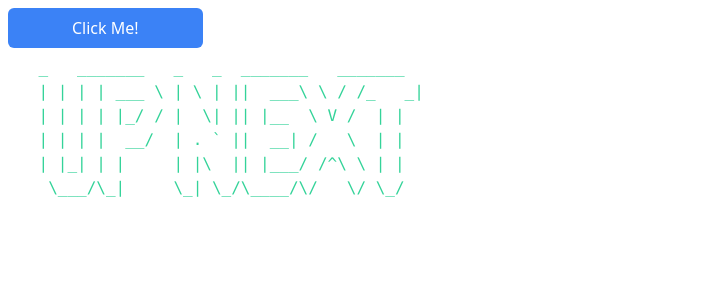
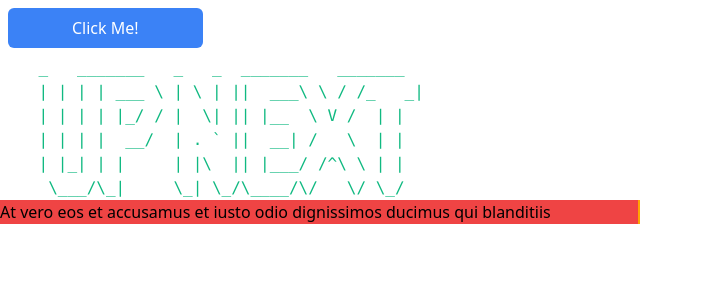
Before and after one commit to Plazmodium/egress, an Angular app: page / in a window 1280 px wide. Shown: the top 300 px of the page, without its empty margins (0-703 px from the left). Built offline with nearby package versions, Linux system fonts and the light colour scheme.

Commit message:
UI: CSS typerwriter

```diff
--- a/src/app/app.component.css
+++ b/src/app/app.component.css
@@ -1,3 +1,24 @@
-.test {
-  font-family: "doom";
+.typewriter {
+  animation: typing 5s steps(100, end), blink-caret 0.75s step-end infinite;
 }
+
+/* The typing effect */
+@keyframes typing {
+  from {
+    width: 0;
+  }
+  to {
+    width: 50%;
+  }
+}
+
+/* The typewriter cursor effect */
+@keyframes blink-caret {
+  from,
+  to {
+    border-color: transparent;
+  }
+  50% {
+    border-color: orange;
+  }
+}
--- a/src/app/app.component.html
+++ b/src/app/app.component.html
@@ -4,7 +4,7 @@
   Click Me!
 </button>
 
-<pre class="text-green-400">
+<pre class="text-green-500">
     _   _______   _   _  _______   _______
     | | | | ___ \ | \ | ||  ___\ \ / /_   _|
     | | | | |_/ / |  \| || |__  \ V /  | |
@@ -12,3 +12,18 @@
     | |_| | |     | |\  || |___/ /^\ \ | |
      \___/\_|     \_| \_/\____/\/   \/ \_/
 </pre>
+
+<div
+  class="
+    w-1/2
+    overflow-hidden
+    border-r-2 border-solid border-orange-500
+    whitespace-nowrap
+    tracking-normal
+    typewriter
+  "
+>
+  <p class="bg-red-500">
+    At vero eos et accusamus et iusto odio dignissimos ducimus qui blanditiis
+  </p>
+</div>
--- a/src/styles.css
+++ b/src/styles.css
@@ -1,4 +1,3 @@
-/* You can add global styles to this file, and also import other style files */
 @import "tailwindcss/base";
 @import "tailwindcss/components";
 @import "tailwindcss/utilities";
--- a/tailwind.config.js
+++ b/tailwind.config.js
@@ -3,7 +3,11 @@ module.exports = {
   purge: { enabled: true, content: ["./src/**/*.{html,ts}"] },
   darkMode: false, // or 'media' or 'class'
   theme: {
-    extend: {},
+    extend: {
+      letterSpacing: {
+        wide: ".15em",
+      },
+    },
   },
   variants: {
     extend: {},
```
